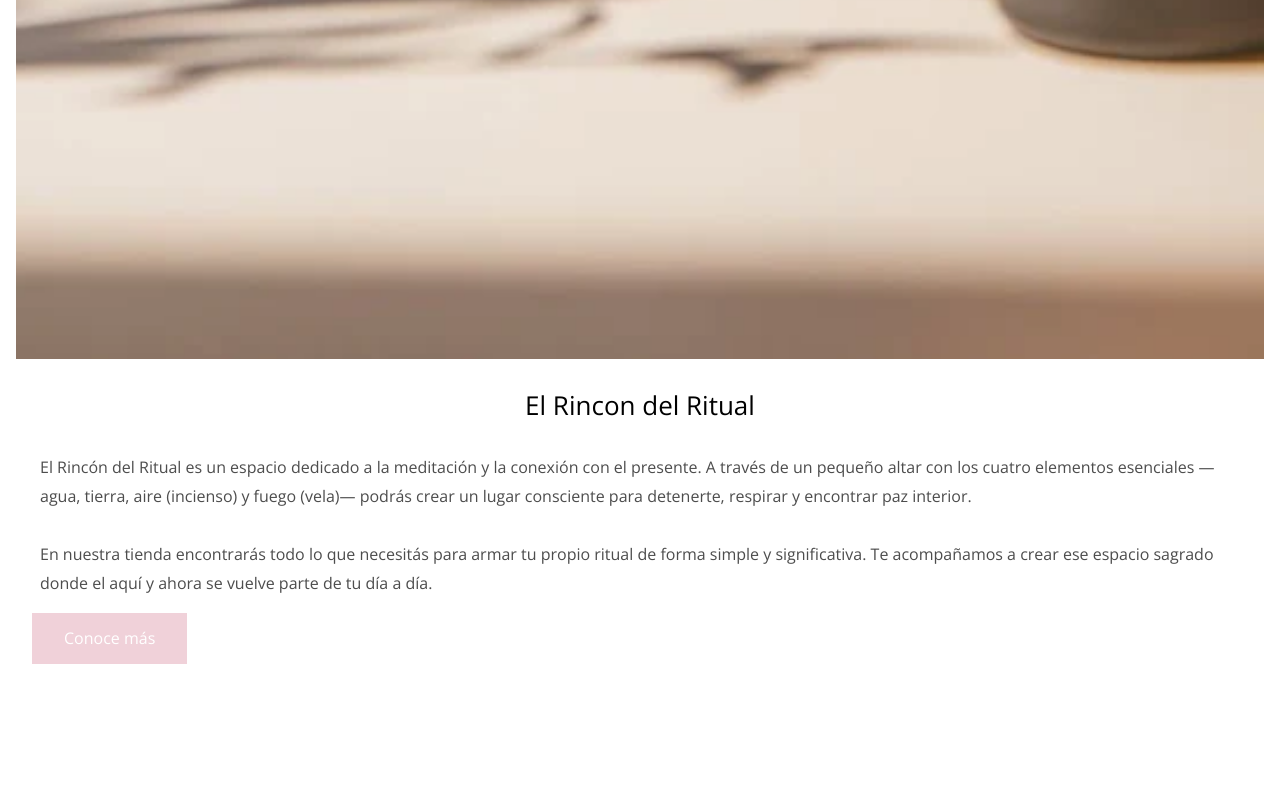
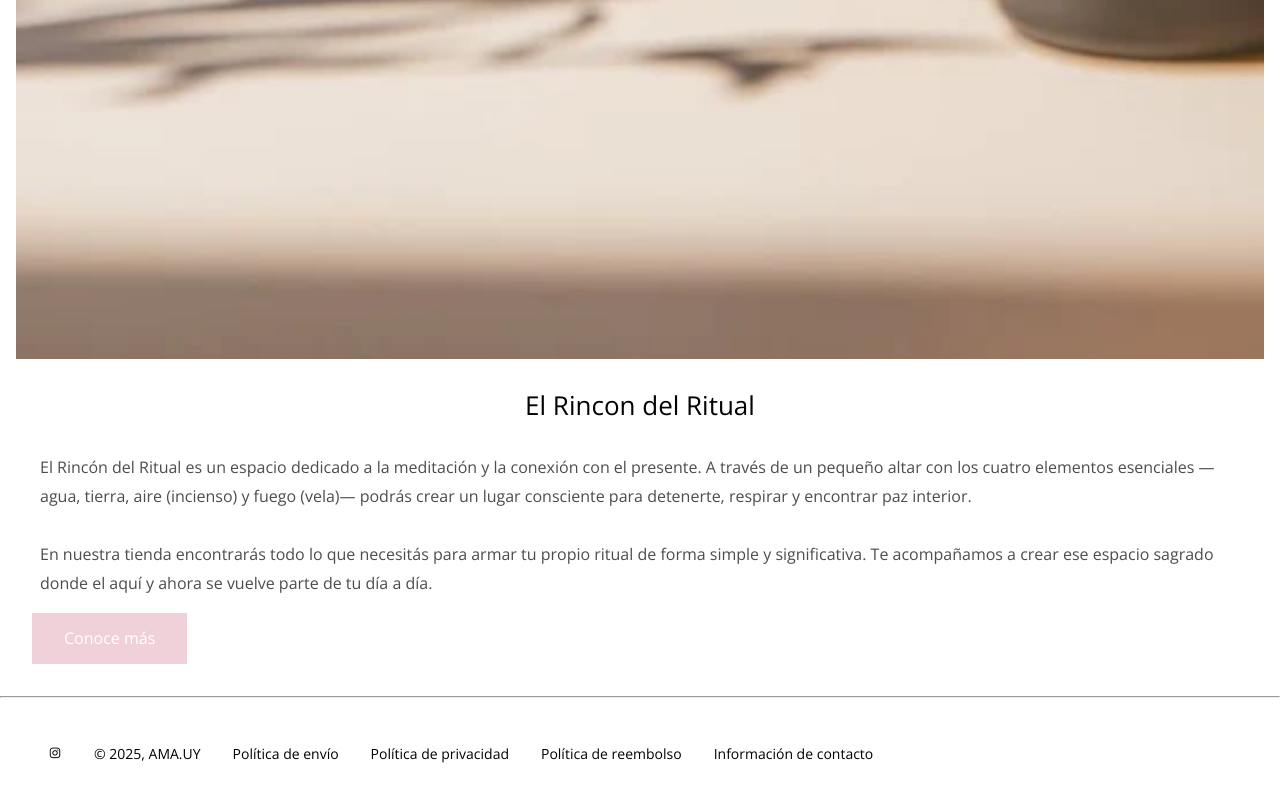
Before and after one commit to NatanaelLeites/ama, a website: page pages/programa.html in a window 1280 px wide. Shown: the part 2669-3479 px from the top of the page. Before the commit the page ends 3365 px from the top, so only its background shows below. Drawn offline with nearby package versions, Linux system fonts and the light colour scheme.

Commit message:
inicio de footer

```diff
--- a/pages/programa.html
+++ b/pages/programa.html
@@ -69,6 +69,20 @@
                 <button>Conoce más</button>
             </div>
         </div>
+        <hr>
+        <footer class="footer">
+            <a class="link-instagram" href="https://www.instagram.com/ama.uy/?igsh=MXhoMGFzNzhjaTZyeA%3D%3D#"
+                target="_blank" rel="noopener noreferrer">
+                <i class='bx bxl-instagram'></i>
+            </a>
+            <p>© 2025, AMA.UY</p>
+            <a href="#">Política de envío
+            </a>
+            <a href="#">Política de privacidad
+            </a>
+            <a href="#">Política de reembolso</a>
+            <a href="#">Información de contacto</a>
+        </footer>
     </div>
 
     <script type="module" src="../js/menu.js"></script>
--- a/scss/estilos.scss
+++ b/scss/estilos.scss
@@ -4,6 +4,7 @@
 @import './hero.scss';
 @import './nosotros.scss';
 @import './rincon.scss';
+@import './footer.scss';
 *{
     margin: 0;
     padding: 0;
--- /dev/null
+++ b/scss/footer.scss
@@ -0,0 +1,15 @@
+.footer{
+    padding: 2rem;
+    font-family: $fuente-texto-general;
+    display: flex;
+    flex-wrap: wrap;
+    p{
+        font-size: 14px;
+        margin: 1rem;
+    }
+    a{
+        font-size: 14px;
+        margin: 1rem;
+        color: #000;
+    }
+}
```
Also changed, not shown: css/estilos.css, 1 other file.
